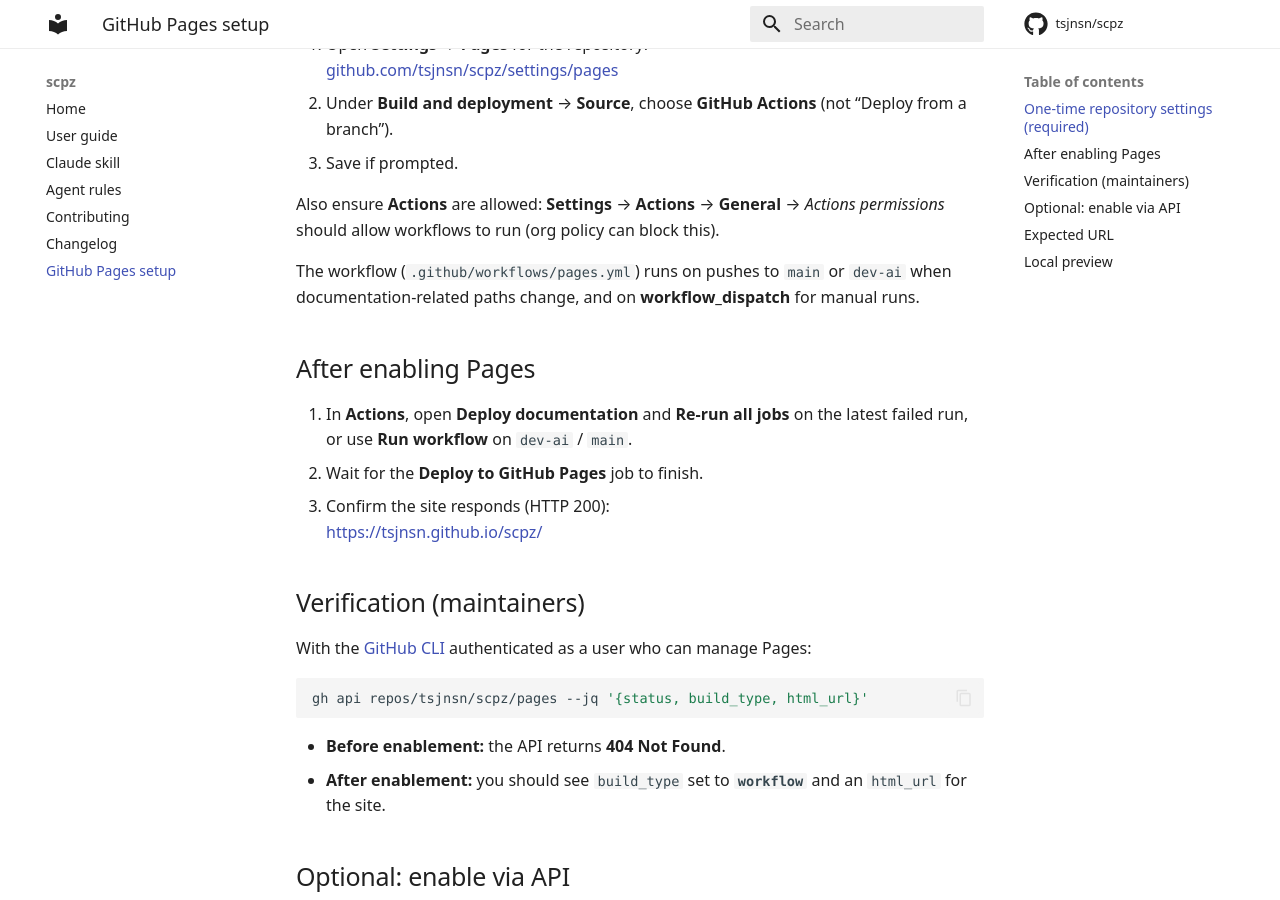
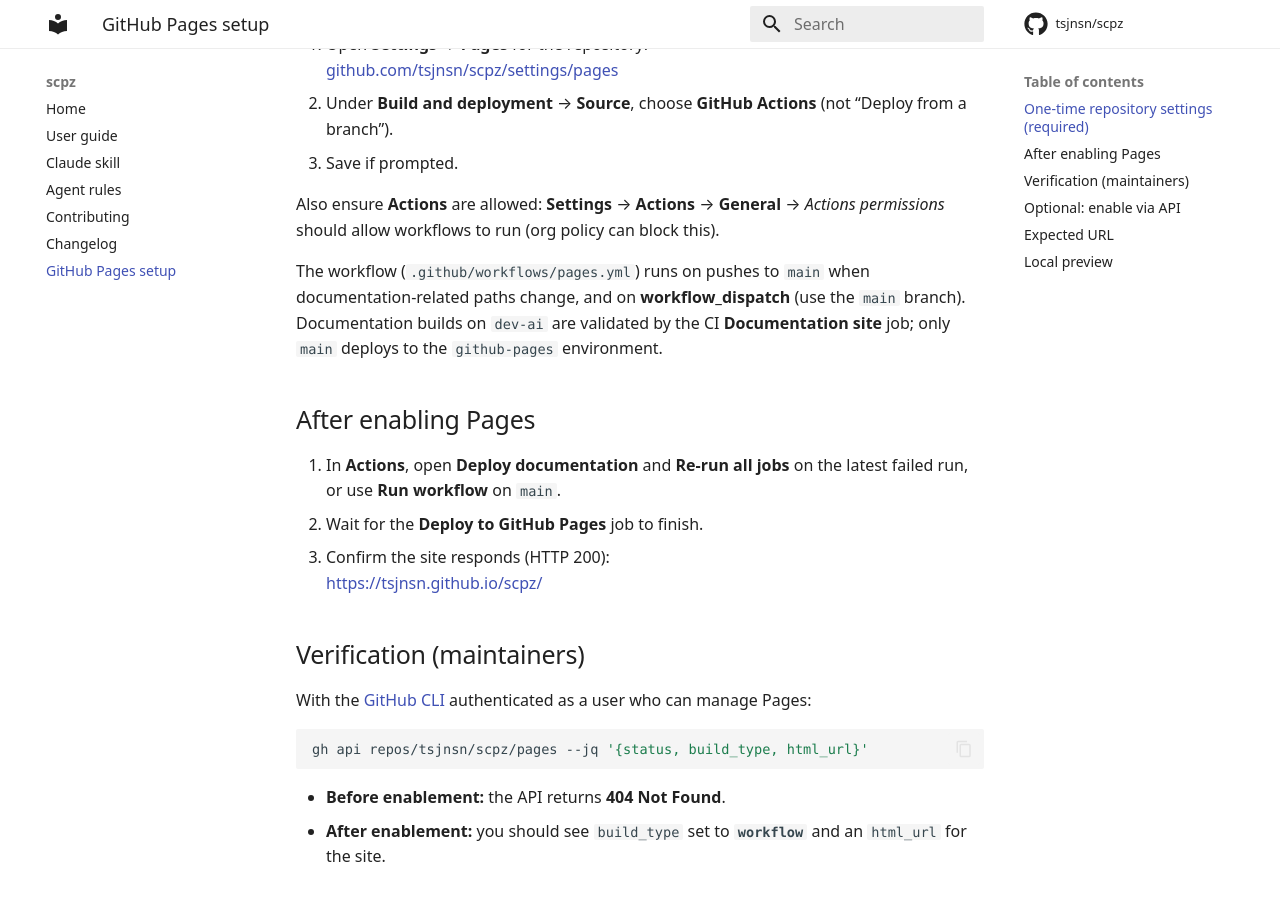
Before and after one commit to tsjnsn/scpz, an MkDocs documentation site: the page built from docs/pages-setup.md, in a window 1280 px wide and 900 px high, scrolled down 409 px. Built offline with MkDocs 1.6.1 and Material for MkDocs 9.7.7, drawn with Linux system fonts in a browser that asks for light colours; some web fonts are replaced; comment, search, counter and statistics services are not loaded.

Commit message:
ci(pages): deploy GitHub Pages from main only
The github-pages environment restricts deployment to main. Stop
triggering the Pages workflow on dev-ai pushes; CI already validates
MkDocs builds on dev-ai via the Documentation site job.

Co-authored-by: Tyler Johnson <tsjnsn@gmail.com>

```diff
--- a/docs/pages-setup.md
+++ b/docs/pages-setup.md
@@ -13,11 +13,11 @@ Until this is done, **no Pages site exists** for the repository. The REST endpoi
 
 Also ensure **Actions** are allowed: **Settings** → **Actions** → **General** → *Actions permissions* should allow workflows to run (org policy can block this).
 
-The workflow (`.github/workflows/pages.yml`) runs on pushes to `main` or `dev-ai` when documentation-related paths change, and on **workflow_dispatch** for manual runs.
+The workflow (`.github/workflows/pages.yml`) runs on pushes to `main` when documentation-related paths change, and on **workflow_dispatch** (use the `main` branch). Documentation builds on `dev-ai` are validated by the CI **Documentation site** job; only `main` deploys to the `github-pages` environment.
 
 ## After enabling Pages
 
-1. In **Actions**, open **Deploy documentation** and **Re-run all jobs** on the latest failed run, or use **Run workflow** on `dev-ai` / `main`.
+1. In **Actions**, open **Deploy documentation** and **Re-run all jobs** on the latest failed run, or use **Run workflow** on `main`.
 2. Wait for the **Deploy to GitHub Pages** job to finish.
 3. Confirm the site responds (HTTP 200):
    [https://tsjnsn.github.io/scpz/](https://tsjnsn.github.io/scpz/)
```
Also changed, not shown: .github/docs/pages-setup.md, 1 other file.
